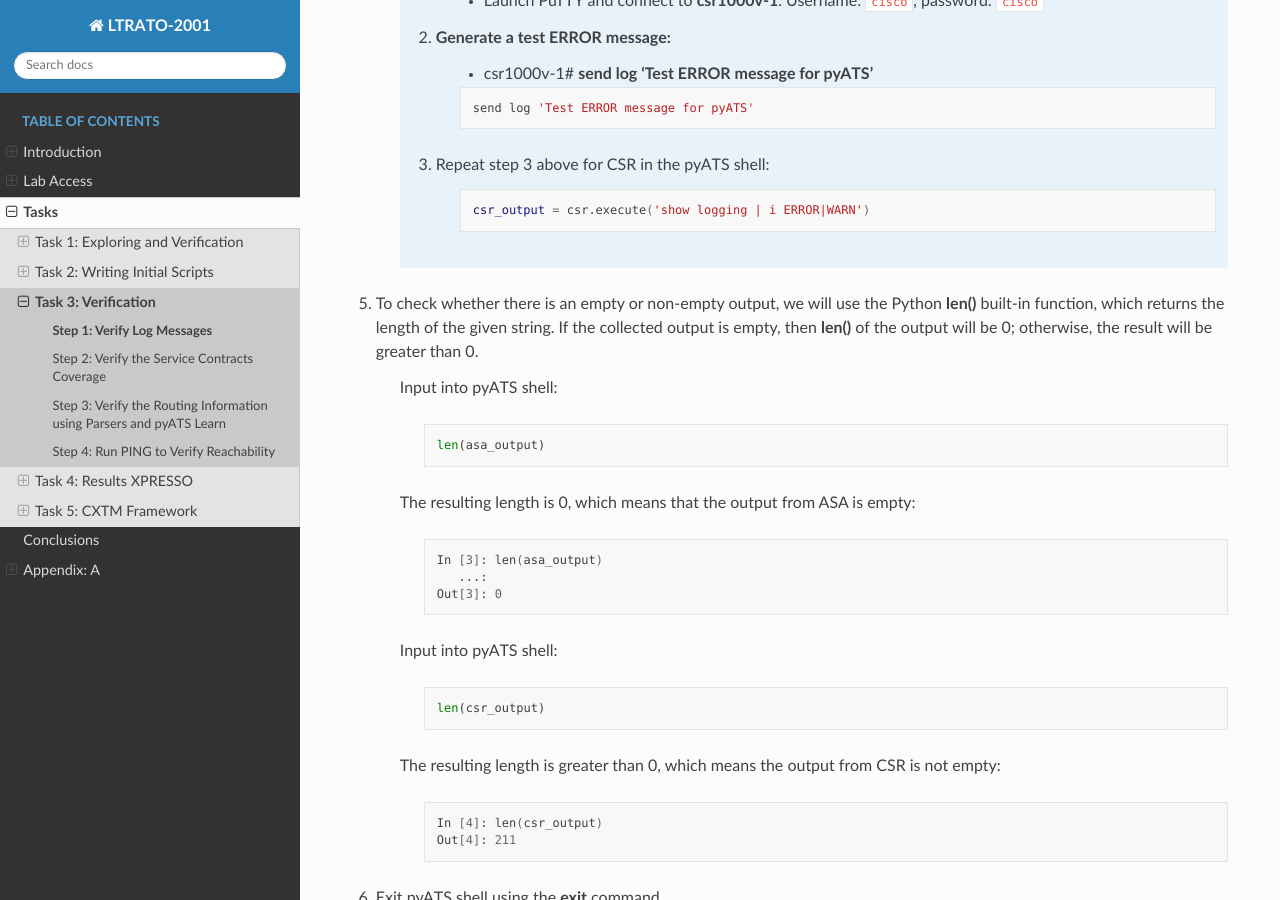
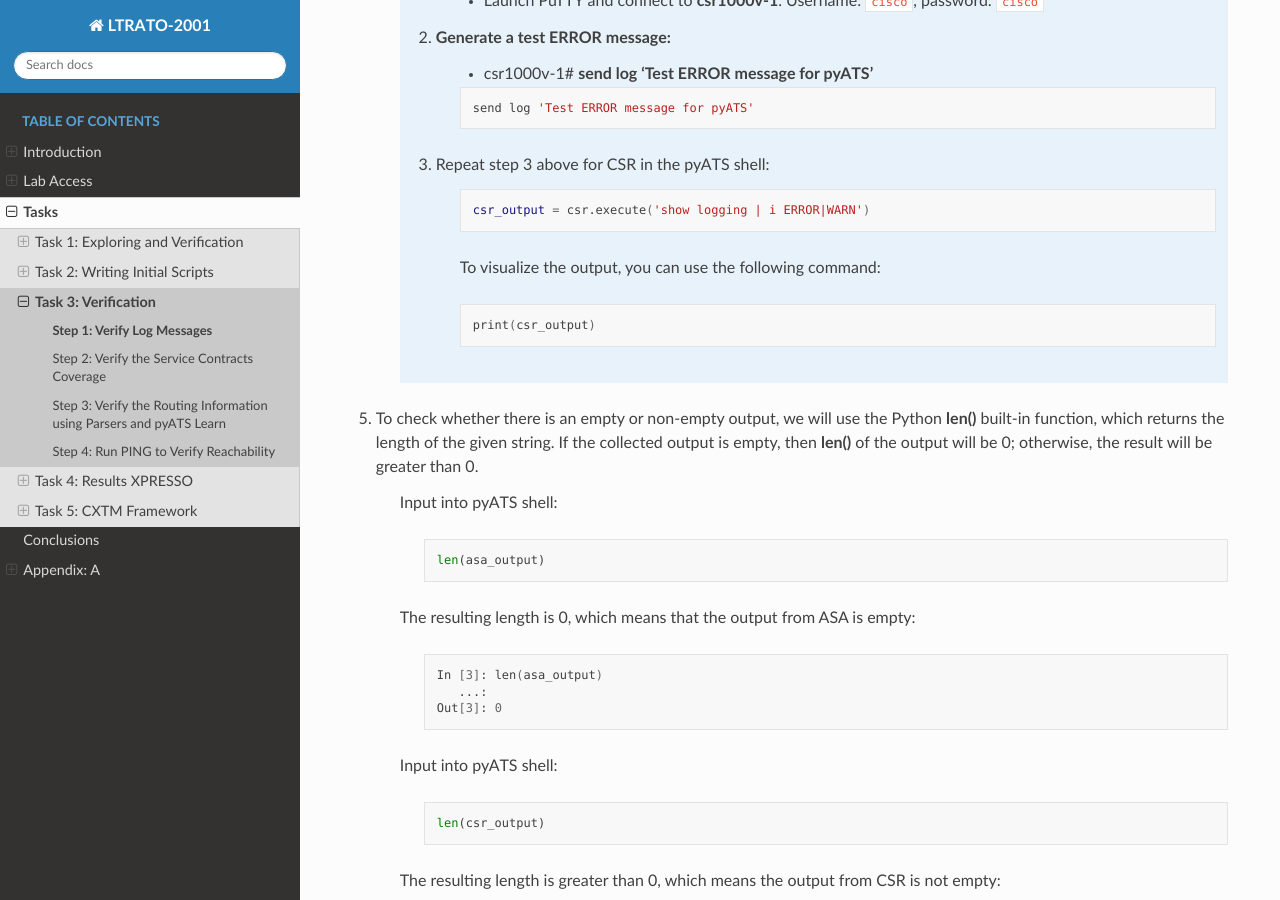
Before and after one commit to CiscoLives/LTRATO-2001, a Sphinx documentation site: the page built from docs/tasks/task3/step1.rst, in a window 1280 px wide and 900 px high, scrolled down 1374 px. Built offline with Sphinx 7.4.7 and the Read the Docs theme 2.0.0, drawn with Linux system fonts in a browser that asks for light colours.

Commit message:
Adds step to visualize output

```diff
--- a/docs/tasks/task3/step1.rst
+++ b/docs/tasks/task3/step1.rst
@@ -62,6 +62,12 @@ The high-level logic of the test case will be as follows:
             .. code-block:: bash
 
                 csr_output = csr.execute('show logging | i ERROR|WARN')
+
+            To visualize the output, you can use the following command:
+
+            .. code-block:: bash
+
+                print(csr_output)
 
 
 #. To check whether there is an empty or non-empty output, we will use the Python **len()** built-in function, which returns the length of the given string. If the collected output is empty, then **len()** of the output will be 0; otherwise, the result will be greater than 0.
```
